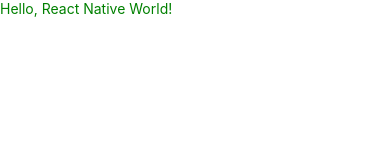
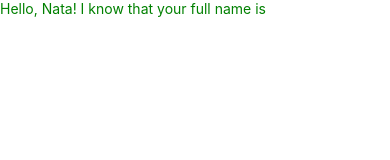
Before and after one commit to nvacheishvili/HWApp, a React Native app: screen / in a window 390 px wide. Shown: the top 160 px of the page. Built offline with nearby package versions, Linux system fonts and the light colour scheme.

Commit message:
class based vs functional components

```diff
--- a/App.js
+++ b/App.js
@@ -4,7 +4,7 @@
 const App = () => {
   return (
     <SafeAreaView>
-      <MyText />
+      <MyText name={'Nata'} />
     </SafeAreaView>
   );
 };
--- a/components/MyText/MyText.js
+++ b/components/MyText/MyText.js
@@ -1,18 +1,73 @@
-import React from 'react';
+import React, {useState, useEffect} from 'react';
 import {Text} from 'react-native';
 import style from './style';
-const MyText = () => {
-  const handleTextClick = () => {
-    alert('The text has been clicked');
-  };
+const MyText = props => {
+  const [fullName, setFullName] = useState('');
+
+  useEffect(() => {
+    //It is called right after the component is rendered
+    //Perform some setup for example fetching data from API
+    console.log('Our component has been mounted');
+    return () => {
+      console.log('Component is now being destroyed');
+    };
+  }, []);
+
+  useEffect(() => {
+    console.log('The value of full name has been changed');
+  }, [fullName]);
 
   return (
     <Text
       style={[style.text, style.text1, {color: 'green'}]}
-      onPress={() => handleTextClick()}>
-      Hello, React Native World!
+      onPress={() => setFullName('Nata Vacheishvili')}>
+      Hello, {props.name}! I know that your full name is {fullName}
     </Text>
   );
 };
 
+/**
+ * ---------------------------- Uncomment for Class Based Component -----------------------------
+ class MyText extends Component {
+  constructor(props) {
+    super(props);
+    this.state = {
+      fullName: props.name + ' Vacheishvili',
+    };
+  }
+
+  componentDidMount() {
+    //It is called right after the component is rendered
+    //Perform some setup for example fetching data from API
+    console.log('Our component has been mounted');
+  }
+
+  componentDidUpdate(prevProps, prevState) {
+    //Called when state or props of the application is updated
+    console.log(
+      'The state of the application has been changed',
+      prevState,
+      this.state,
+    );
+  }
+
+  componentWillUnmount() {
+    console.log('Component is now being destroyed');
+  }
+
+  render() {
+    return (
+      <Text
+        style={[style.text, style.text1, {color: 'green'}]}
+        onPress={() =>
+          this.setState({...this.state, ...{fullName: 'Nata V.'}})
+        }>
+        Hello, {this.props.name}! I know that your full name is{' '}
+        {this.state.fullName}
+      </Text>
+    );
+  }
+}
+ */
+
 export default MyText;
```
